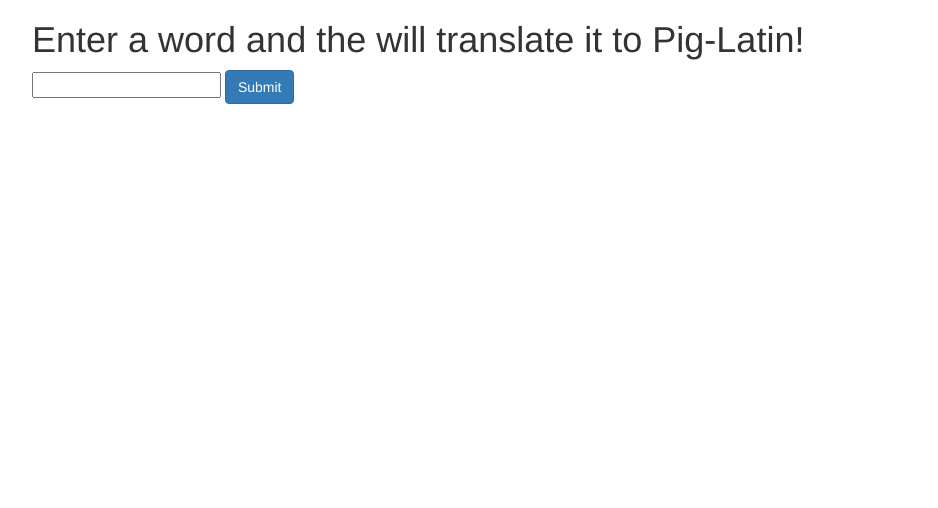
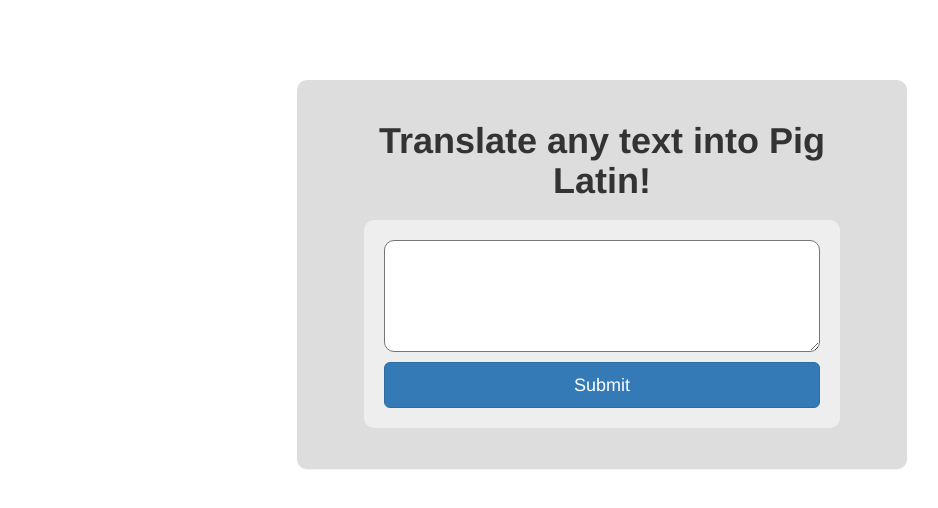
Before and after one commit to jamisoncozart/Pig-Latin-Translator, a plain HTML site: page index.html in a window 1280 px wide. Shown: the whole page, without its empty margins (38-976 px from the left). Drawn offline with Linux system fonts and the light colour scheme.

Commit message:
Add custom styling to form

```diff
--- a/css/styles.css
+++ b/css/styles.css
@@ -0,0 +1,52 @@
+body {
+  text-align: center;
+}
+
+.container {
+  display: flex;
+  flex-direction: column;
+  align-items: center;
+  width: 50%;
+  margin-top: 10vh;
+}
+
+h1 {
+  font-weight: bold;
+  margin: 0 0 20px 0;
+}
+
+.panel {
+  background-color: #ddd;
+  padding: 40px;
+  border-radius: 10px;
+}
+
+form {
+  display: flex;
+  flex-direction: column;
+  align-items: center;
+  width: 90%;
+  margin: auto;
+  padding: 20px;
+  background-color: #eee;
+  border-radius: 10px;
+}
+
+form textarea {
+  padding: 5px 10px;
+  margin-bottom: 10px;
+  width: 100%;
+  border-radius: 10px;
+}
+
+form button {
+  width: 100%;
+}
+
+#outputDiv {
+  display: none;
+}
+
+p.output {
+  font-size: 20px;
+}
--- a/index.html
+++ b/index.html
@@ -12,12 +12,17 @@
 </head>
 <body>
   <div class="container">
-    <h1>Enter a word and the will translate it to Pig-Latin!</h1>
-    <form id="form">
-      <input type="text" id="sentence">
-      <button type="submit" class="btn btn-primary">Submit</button>
-    </form>
-    <div class="output"></div>
+    <div class="panel">
+      <h1>Translate any text into Pig Latin!</h1>
+      <form id="form">
+        <textarea type="text" id="sentence" cols="40" rows="5"></textarea>
+        <button type="submit" class="btn btn-primary btn-lg">Submit</button>
+      </form>
+    </div>
+
+    <div id="outputDiv" class="panel">
+      <p class="output"></p>
+    </div>
   </div>
 </body>
 </html>
--- a/js/scripts.js
+++ b/js/scripts.js
@@ -1,6 +1,7 @@
 $(document).ready(function() {
   $("form#form").submit(function(event) {
     event.preventDefault();
+    $("#outputDiv").show();
     var sentence = $("#sentence").val();
     var wordArr = sentence.split(" ");
     //call translate() function on each word in the user input sentence
```
